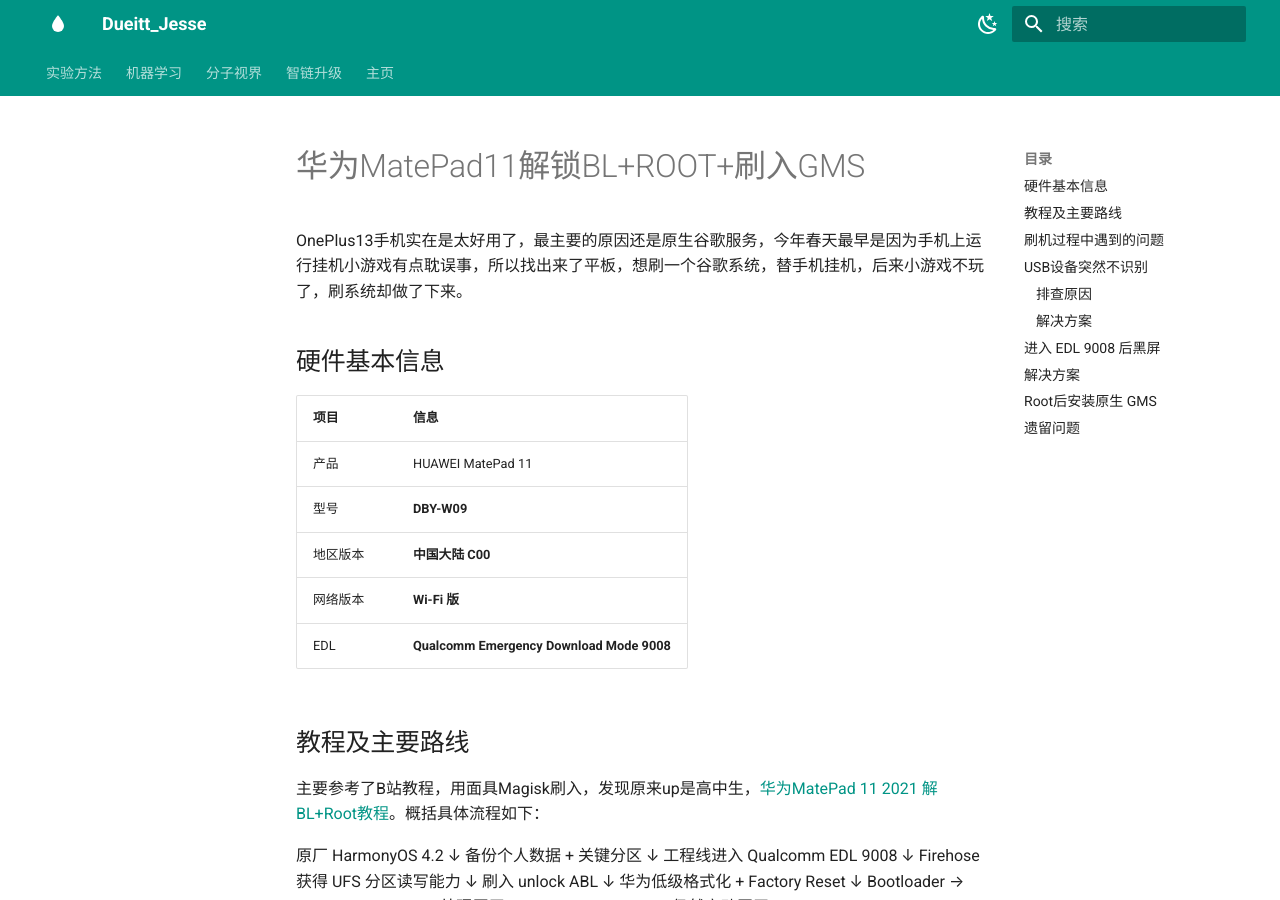
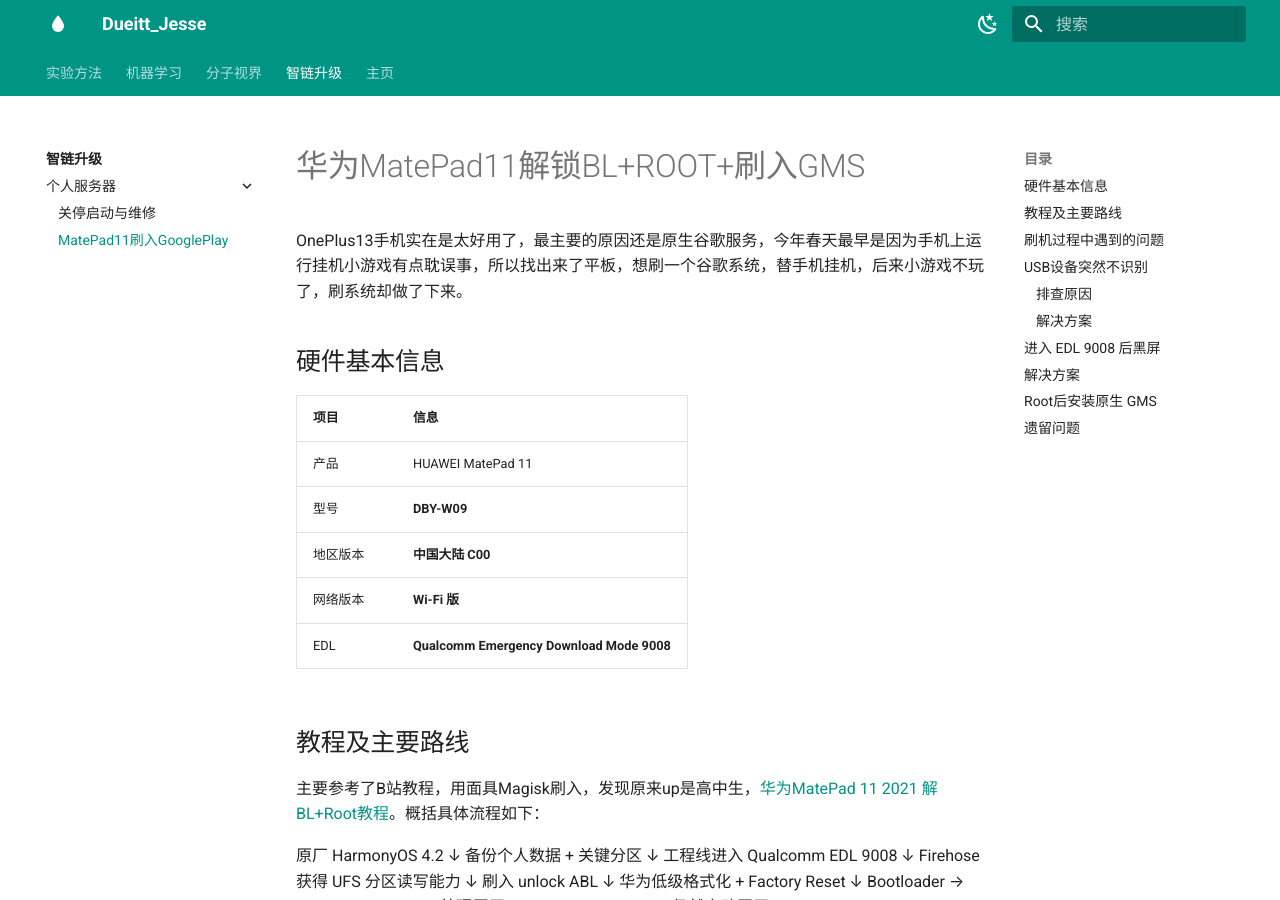
Before and after one commit to JesseHaoTian/HTBlog, an MkDocs documentation site: the page built from docs/4OS_and_Server/2PatePad_11/MatePad11_BL_Root_GMS.md, in a window 1280 px wide and 900 px high. Built offline with MkDocs 1.6.1 and Material for MkDocs 9.7.7, drawn with Linux system fonts in a browser that asks for light colours; some of the changed lines change nothing that is shown.

Commit message:
2026-10-13_14:17:09 update

```diff
--- a/mkdocs.yml
+++ b/mkdocs.yml
@@ -44,6 +44,7 @@
     - 4OS_and_Server/index.md
     - 个人服务器:
       - 关停启动与维修: 4OS_and_Server/1Personal_Server/1ServSSM/Serv_Shutdown_Startup_Maintenance.md
+      - MatePad11刷入GooglePlay: 4OS_and_Server/2PatePad_11/MatePad11_BL_Root_GMS.md
   - 主页:
     - index.md
     - 个人简介: 2About_Me.md
```
